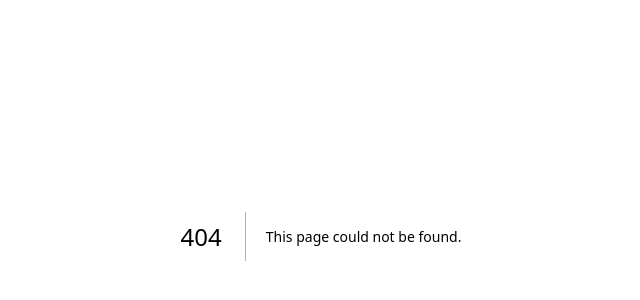
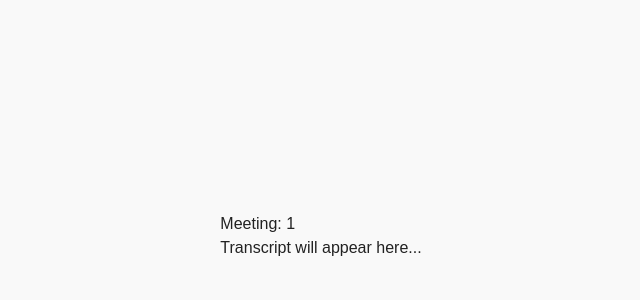
Before and after one commit to l3331l4/Verbatim, a Next.js app in the folder apps/frontend/: page /meeting/1 in a window 1280 px wide. Before the commit this address had no page. Shown: the part 164-464 px from the top of the page, without its empty margins (319-959 px from the left). Built offline with nearby package versions, Linux system fonts and the light colour scheme.

Commit message:
Add meeting/[id] dynamic routing

```diff
--- /dev/null
+++ b/apps/frontend/src/app/meeting/[id]/page.tsx
@@ -0,0 +1,22 @@
+interface MeetingPageProps {
+    params: { id: string };
+}
+
+export default function MeetingPage({ params }: MeetingPageProps) {
+    return (
+        <div
+            style={{
+                minHeight: "100vh",
+                display: "flex",
+                flexDirection: "column",
+                justifyContent: "center",
+                alignItems: "center",
+                background: "#f9f9f9",
+            }}>
+            <div>
+                <h1 style={{ color: "#222" }}>Meeting: {params.id}</h1>
+                <div style={{ color: "#222" }} id="transcript">Transcript will appear here...</div>
+            </div>
+        </div>
+    );
+}
```
